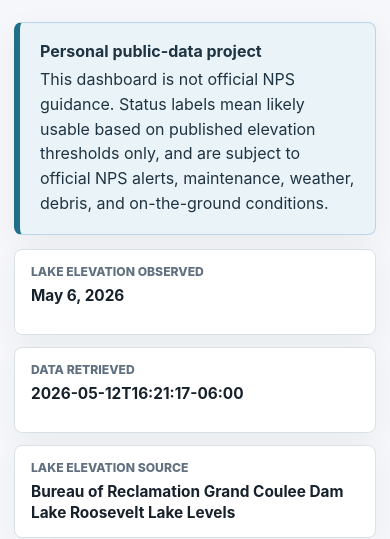
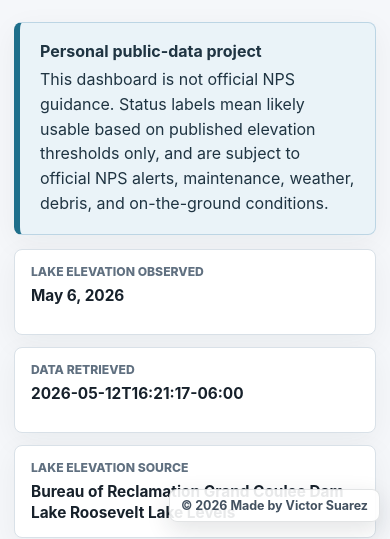
Before and after one commit to JustAppTools/regional-recreation-launchability-dashboard, a plain HTML site: page docs/index.html in a window 390 px wide. Shown: the part 312-851 px from the top of the page. Drawn offline with nearby package versions, Linux system fonts and the light colour scheme.

Commit message:
Added copyright notice

```diff
--- a/docs/index.html
+++ b/docs/index.html
@@ -110,6 +110,8 @@
       </section>
     </main>
 
+    <div class="creator-notice">&copy; 2026 Made by Victor Suarez</div>
+
     <script src="https://unpkg.com/leaflet@1.9.4/dist/leaflet.js"></script>
     <script src="data/launch_status.js"></script>
     <script src="app.js"></script>
--- a/docs/style.css
+++ b/docs/style.css
@@ -271,6 +271,21 @@ th {
   line-height: 1.6;
 }
 
+.creator-notice {
+  position: fixed;
+  right: 16px;
+  bottom: 14px;
+  z-index: 1000;
+  padding: 8px 11px;
+  border: 1px solid rgba(23, 33, 43, 0.12);
+  border-radius: 8px;
+  background: rgba(255, 255, 255, 0.9);
+  color: #435160;
+  font-size: 0.78rem;
+  font-weight: 700;
+  box-shadow: 0 8px 24px rgba(23, 33, 43, 0.12);
+}
+
 @media (max-width: 1220px) {
   .workspace {
     grid-template-columns: 1fr;
@@ -310,4 +325,10 @@ th {
   .status {
     min-width: 96px;
   }
+
+  .creator-notice {
+    right: 10px;
+    bottom: 10px;
+    max-width: calc(100% - 20px);
+  }
 }
```
